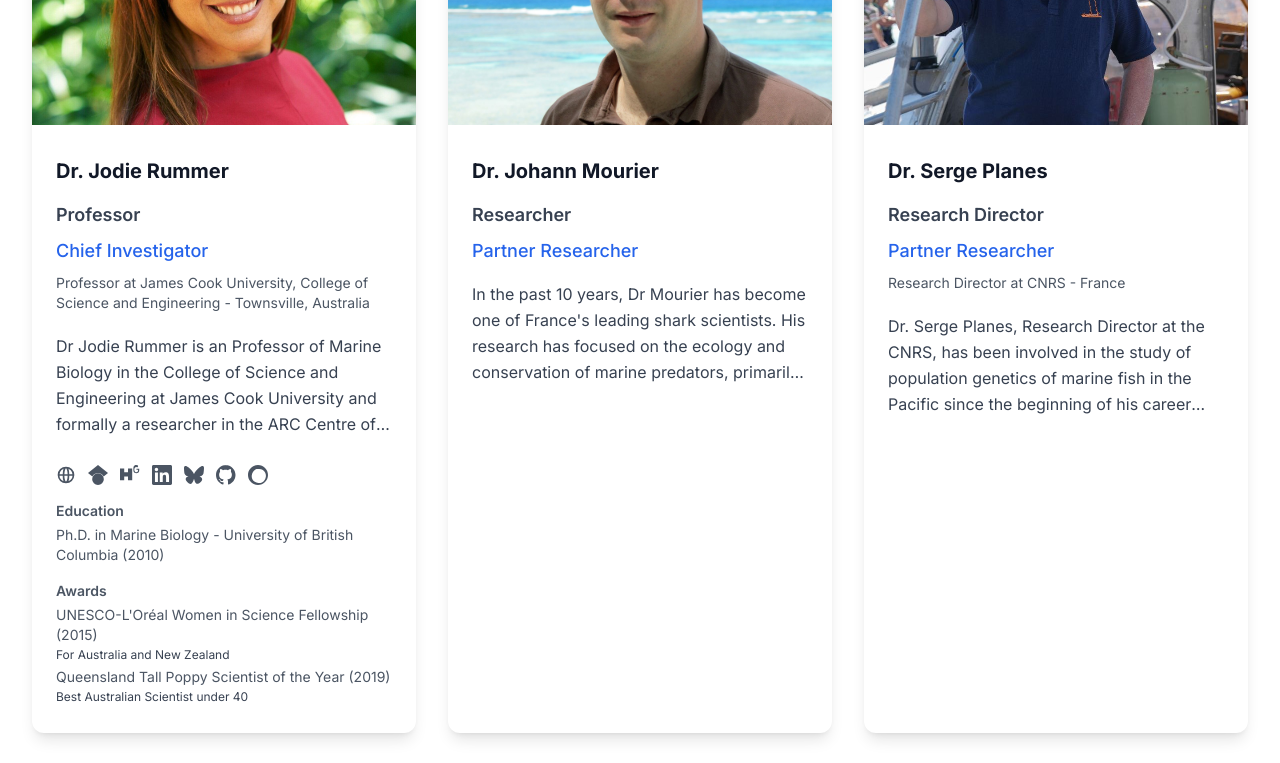
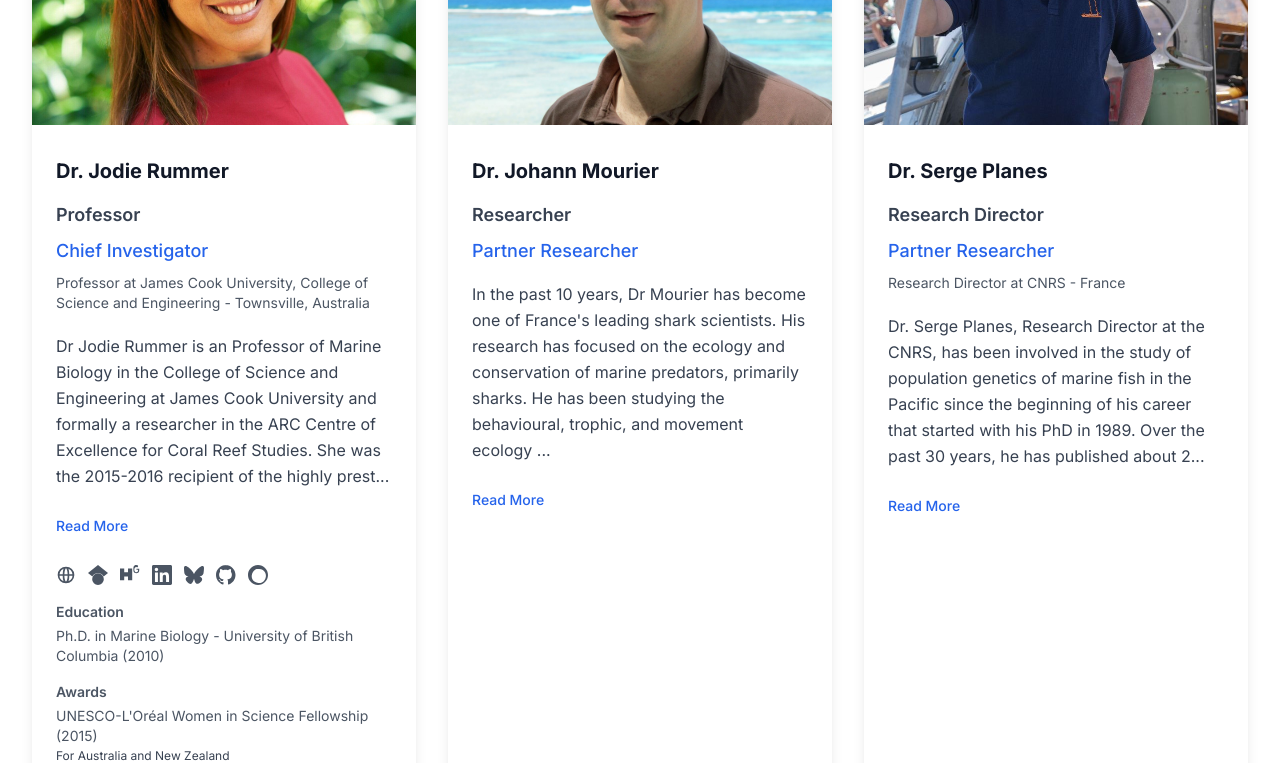
Before and after one commit to RummerLab/rummerlab-website, a Next.js app: page /team in a window 1280 px wide. Shown: the part 980-1743 px from the top of the page. Built offline with nearby package versions, Linux system fonts and the light colour scheme; no server answers.

Commit message:
feat: add ExpandableText component to TeamPage for improved member description display; update next-env.d.ts for route types

```diff
--- a/app/team/page.tsx
+++ b/app/team/page.tsx
@@ -4,6 +4,7 @@ import { type TeamMember } from '@/types/team';
 import teamData from '@/data/team.json';
 import { SiBluesky, SiGooglescholar } from "react-icons/si";
 import { externalLinks } from '@/data/links';
+import ExpandableText from '@/components/ExpandableText';
 
 export const metadata = {
   title: "Our Team | RummerLab",
@@ -123,10 +124,12 @@ export default function TeamPage() {
                 )}
               </div>
 
-              <div className="mt-4 prose dark:prose-invert prose-sm max-w-none">
-                <p className="text-gray-700 dark:text-gray-300 line-clamp-4">
-                  {member.description}
-                </p>
+              <div className="mt-4">
+                <ExpandableText
+                  text={member.description}
+                  maxLength={250}
+                  className="prose dark:prose-invert prose-sm max-w-none"
+                />
               </div>
 
               {member.links && Object.keys(member.links).length > 0 && (
--- /dev/null
+++ b/components/ExpandableText.tsx
@@ -0,0 +1,54 @@
+'use client';
+
+import { useState } from 'react';
+
+interface ExpandableTextProps {
+  text: string;
+  maxLength?: number;
+  className?: string;
+}
+
+const ExpandableText = ({ text, maxLength = 200, className = '' }: ExpandableTextProps) => {
+  const [isExpanded, setIsExpanded] = useState(false);
+
+  const shouldTruncate = text.length > maxLength;
+  const displayText = isExpanded ? text : text.slice(0, maxLength) + '...';
+
+  const handleToggle = () => {
+    setIsExpanded(!isExpanded);
+  };
+
+  const handleKeyDown = (event: React.KeyboardEvent) => {
+    if (event.key === 'Enter' || event.key === ' ') {
+      event.preventDefault();
+      handleToggle();
+    }
+  };
+
+  if (!shouldTruncate) {
+    return (
+      <p className={`text-gray-700 dark:text-gray-300 ${className}`}>
+        {text}
+      </p>
+    );
+  }
+
+  return (
+    <div className={className}>
+      <p className="text-gray-700 dark:text-gray-300">
+        {displayText}
+      </p>
+      <button
+        onClick={handleToggle}
+        onKeyDown={handleKeyDown}
+        className="mt-2 text-blue-600 hover:text-blue-800 dark:text-blue-400 dark:hover:text-blue-300 font-medium text-sm focus:outline-none focus:ring-2 focus:ring-blue-500 focus:ring-offset-2 dark:focus:ring-offset-gray-800 rounded"
+        aria-label={isExpanded ? 'Show less' : 'Read more'}
+        tabIndex={0}
+      >
+        {isExpanded ? 'Show Less' : 'Read More'}
+      </button>
+    </div>
+  );
+};
+
+export default ExpandableText;
```
Also changed, not shown: next-env.d.ts.
